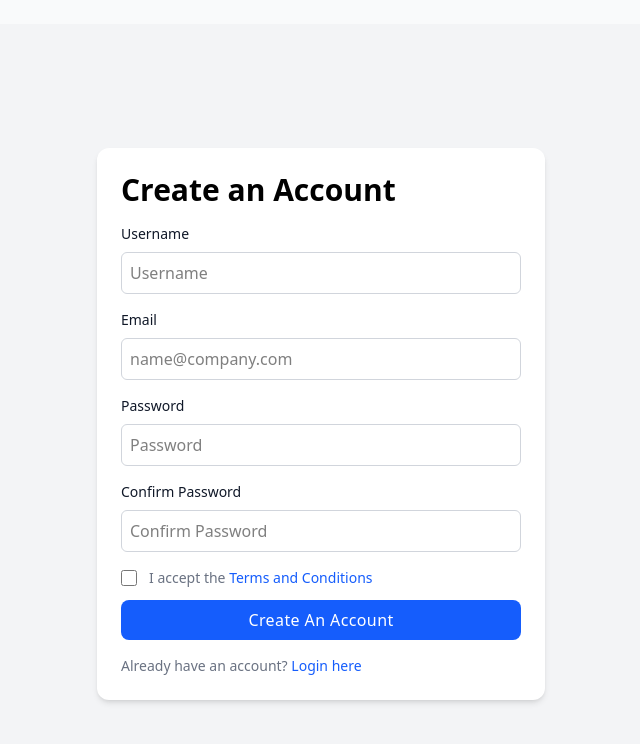
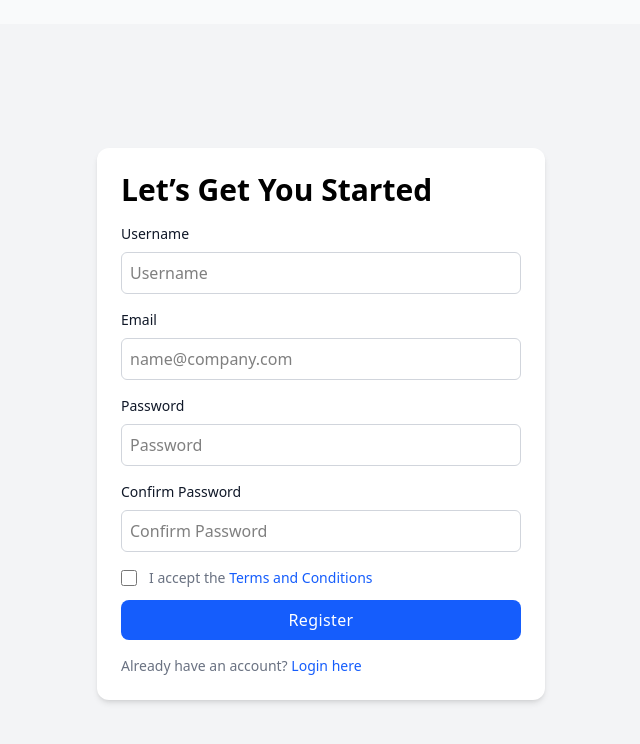
Before and after one commit to dipkorimon/InstaInsight, a Next.js app in the folder client/: page /auth/register in a window 1280 px wide. Shown: the top 744 px of the page, without its empty margins (319-959 px from the left). Built offline with nearby package versions, Linux system fonts and the light colour scheme.

Commit message:
>> APP FIX<Auth>: - Some text changed in register page;

```diff
--- a/client/app/auth/register/page.js
+++ b/client/app/auth/register/page.js
@@ -55,7 +55,7 @@ export default function RegisterPage() {
     return (
         <div className="page-wrapper">
             <div className="card">
-                <h2 className="heading">Create an Account</h2>
+                <h2 className="heading">Let’s Get You Started</h2>
                 {error && <p className="error-text">{error}</p>}
                 {success && <p className="success-text">{success}</p>}
 
@@ -103,7 +103,7 @@ export default function RegisterPage() {
                                        href="#">Terms and Conditions</Link></label>
                         </div>
                     </div>
-                    <SubmitButton text="Create an Account"/>
+                    <SubmitButton text="Register"/>
                 </form>
                 <p className="text-sm font-light text-gray-500">
                     Already have an account? <Link href="/auth/login/"
```
